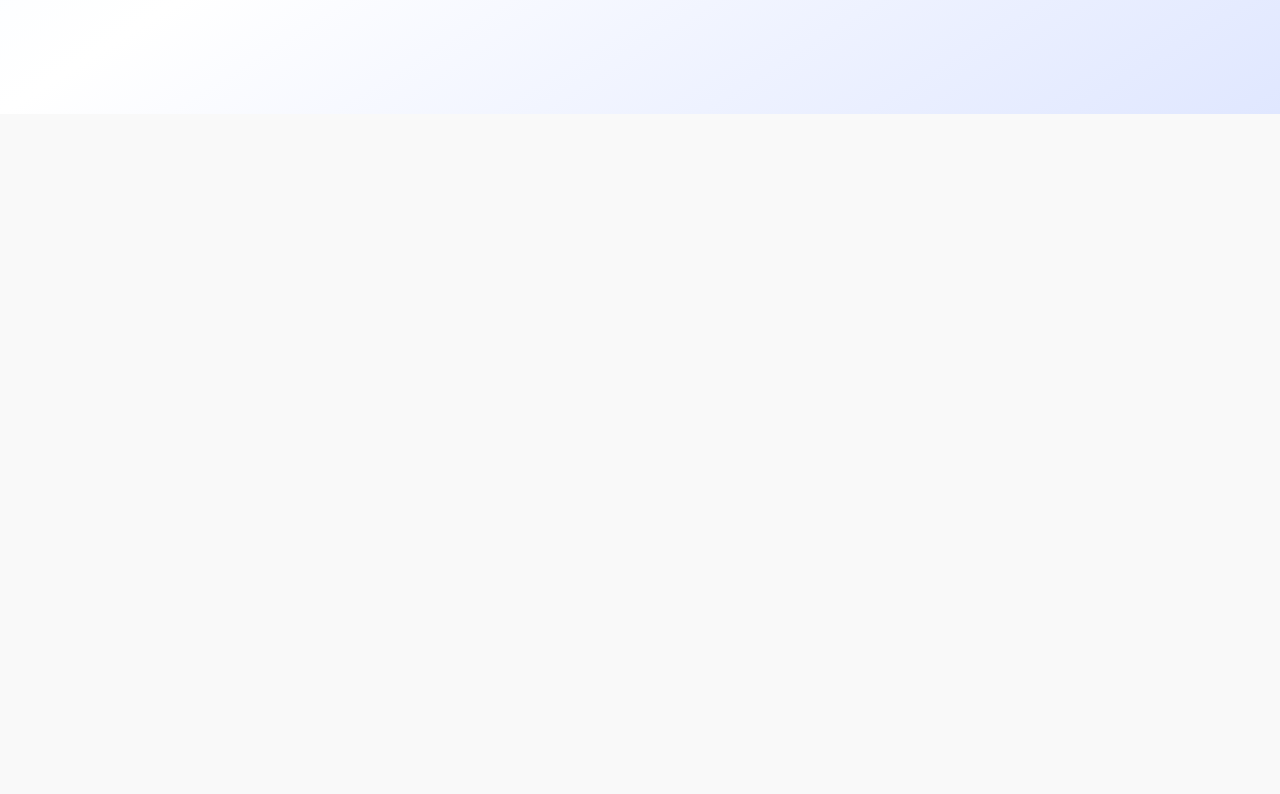
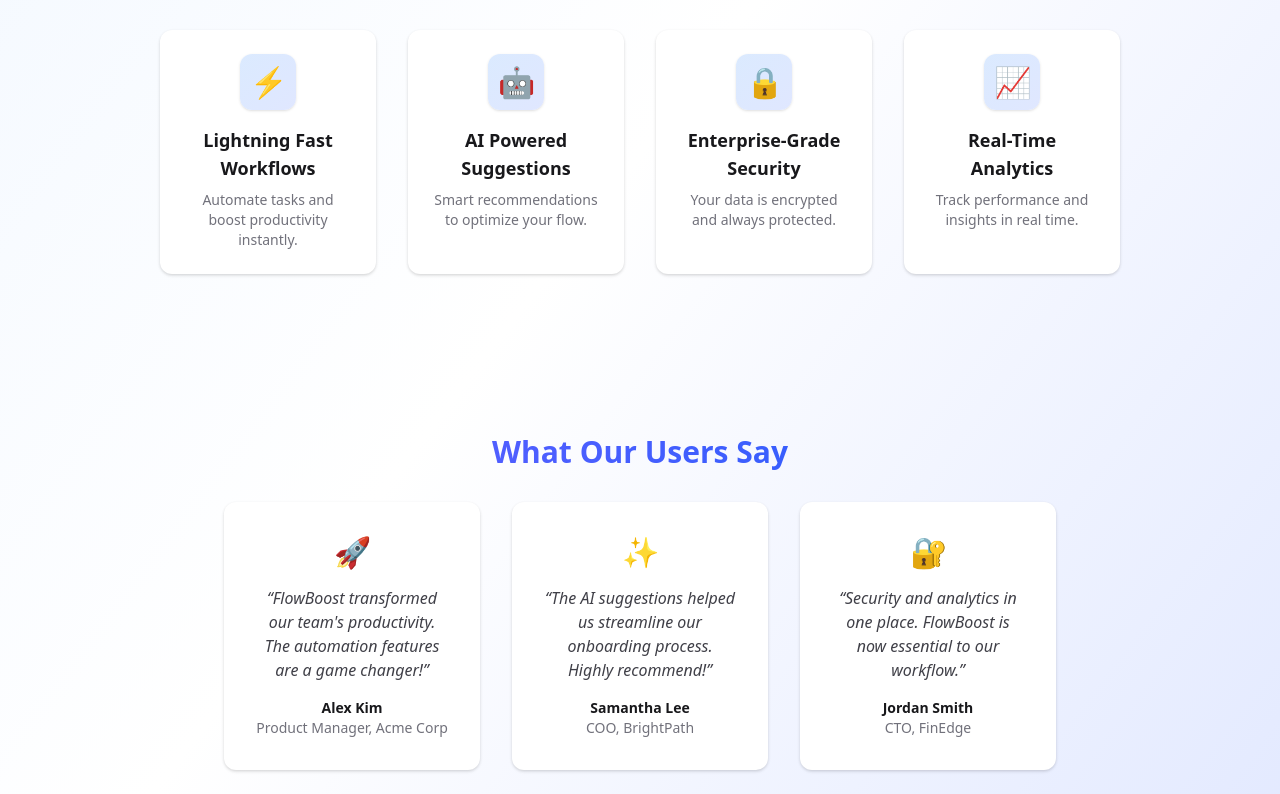
Before and after one commit to shiloalkobi/test-4, a Next.js app: page / in a window 1280 px wide. Shown: the part 686-1480 px from the top of the page. Before the commit the page ends 800 px from the top, so only its background shows below. Built offline with nearby package versions, Linux system fonts and the light colour scheme.

Commit message:
chore: add src/app/FlowBoostSections.tsx

```diff
--- /dev/null
+++ b/src/app/FlowBoostSections.tsx
@@ -0,0 +1,113 @@
+import { Button } from "@/components/ui/button";
+import { cn } from "@/lib/utils";
+
+function EmojiIcon({ emoji, label }: { emoji: string; label: string }) {
+  return (
+    <span
+      role="img"
+      aria-label={label}
+      className="inline-flex items-center justify-center text-2xl md:text-3xl bg-gradient-to-br from-blue-100 to-indigo-100 rounded-xl shadow-sm w-12 h-12 md:w-14 md:h-14"
+    >
+      {emoji}
+    </span>
+  );
+}
+
+export function FeaturesSection() {
+  const features = [
+    {
+      icon: <EmojiIcon emoji="⚡" label="Lightning Fast" />,
+      title: "Lightning Fast Workflows",
+      desc: "Automate tasks and boost productivity instantly.",
+    },
+    {
+      icon: <EmojiIcon emoji="🤖" label="AI Powered" />,
+      title: "AI Powered Suggestions",
+      desc: "Smart recommendations to optimize your flow.",
+    },
+    {
+      icon: <EmojiIcon emoji="🔒" label="Secure" />,
+      title: "Enterprise-Grade Security",
+      desc: "Your data is encrypted and always protected.",
+    },
+    {
+      icon: <EmojiIcon emoji="📈" label="Analytics" />,
+      title: "Real-Time Analytics",
+      desc: "Track performance and insights in real time.",
+    },
+  ];
+  return (
+    <section className="w-full max-w-5xl mx-auto px-4 md:px-8 py-12 md:py-20">
+      <h2 className="text-2xl md:text-3xl font-bold mb-8 text-center bg-gradient-to-r from-blue-600 to-indigo-500 bg-clip-text text-transparent">
+        Supercharge Your Workflow
+      </h2>
+      <div className="grid grid-cols-1 sm:grid-cols-2 md:grid-cols-4 gap-8">
+        {features.map((f, i) => (
+          <div
+            key={i}
+            className="flex flex-col items-center bg-white dark:bg-zinc-900 rounded-xl shadow-md p-6 transition hover:shadow-lg hover:-translate-y-1"
+          >
+            {f.icon}
+            <h3 className="mt-4 text-lg font-semibold text-zinc-900 dark:text-white text-center">
+              {f.title}
+            </h3>
+            <p className="mt-2 text-zinc-500 dark:text-zinc-400 text-center text-sm">
+              {f.desc}
+            </p>
+          </div>
+        ))}
+      </div>
+    </section>
+  );
+}
+
+export function TestimonialsSection() {
+  const testimonials = [
+    {
+      quote:
+        "FlowBoost transformed our team's productivity. The automation features are a game changer!",
+      name: "Alex Kim",
+      title: "Product Manager, Acme Corp",
+      emoji: "🚀",
+    },
+    {
+      quote:
+        "The AI suggestions helped us streamline our onboarding process. Highly recommend!",
+      name: "Samantha Lee",
+      title: "COO, BrightPath",
+      emoji: "✨",
+    },
+    {
+      quote:
+        "Security and analytics in one place. FlowBoost is now essential to our workflow.",
+      name: "Jordan Smith",
+      title: "CTO, FinEdge",
+      emoji: "🔐",
+    },
+  ];
+  return (
+    <section className="w-full max-w-4xl mx-auto px-4 md:px-8 py-12 md:py-20">
+      <h2 className="text-2xl md:text-3xl font-bold mb-8 text-center bg-gradient-to-r from-indigo-500 to-blue-600 bg-clip-text text-transparent">
+        What Our Users Say
+      </h2>
+      <div className="grid grid-cols-1 md:grid-cols-3 gap-8">
+        {testimonials.map((t, i) => (
+          <div
+            key={i}
+            className="flex flex-col items-center bg-white dark:bg-zinc-900 rounded-xl shadow-md p-8 transition hover:shadow-lg hover:-translate-y-1"
+          >
+            <span className="text-3xl mb-4">{t.emoji}</span>
+            <blockquote className="text-zinc-700 dark:text-zinc-200 italic text-center mb-4">
+              “{t.quote}”
+            </blockquote>
+            <div className="text-sm text-zinc-500 dark:text-zinc-400 text-center">
+              <span className="font-semibold text-zinc-900 dark:text-white">{t.name}</span>
+              <br />
+              {t.title}
+            </div>
+          </div>
+        ))}
+      </div>
+    </section>
+  );
+}
```
